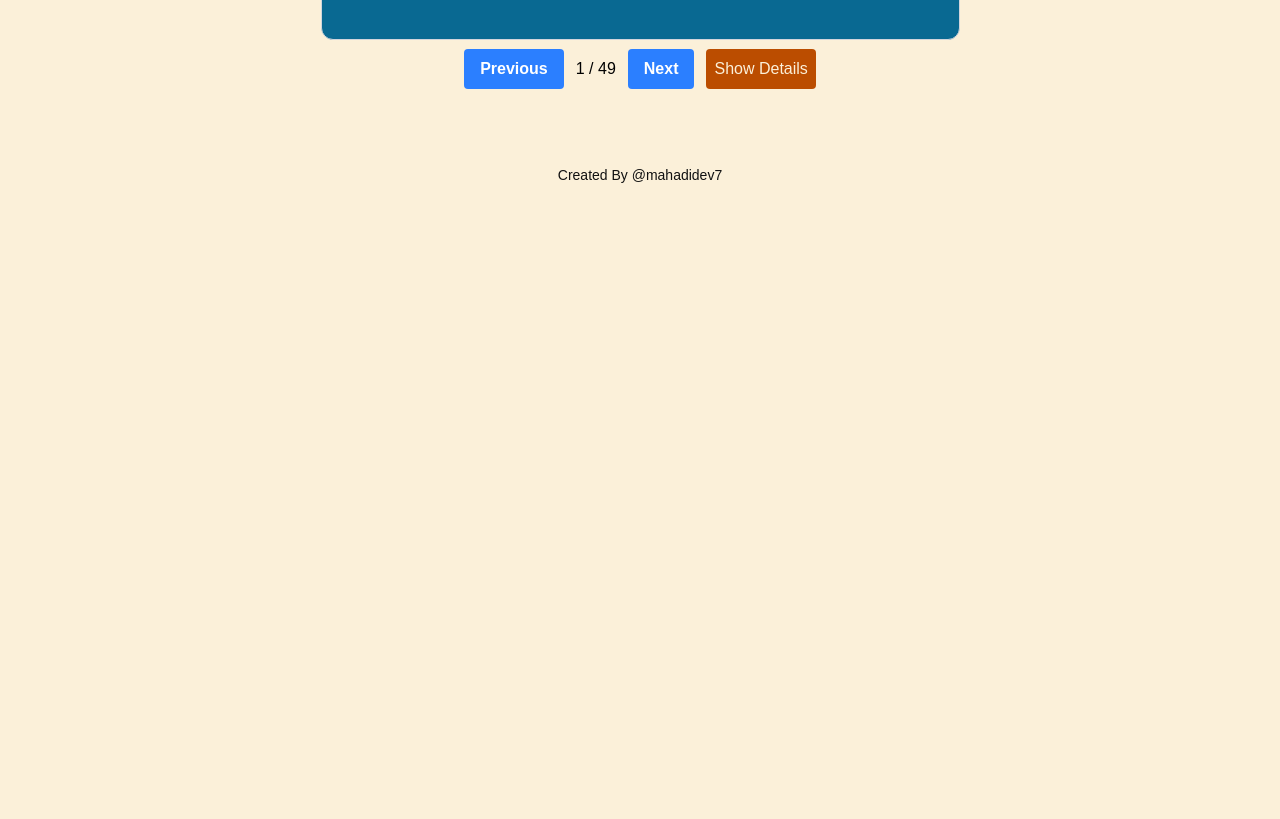
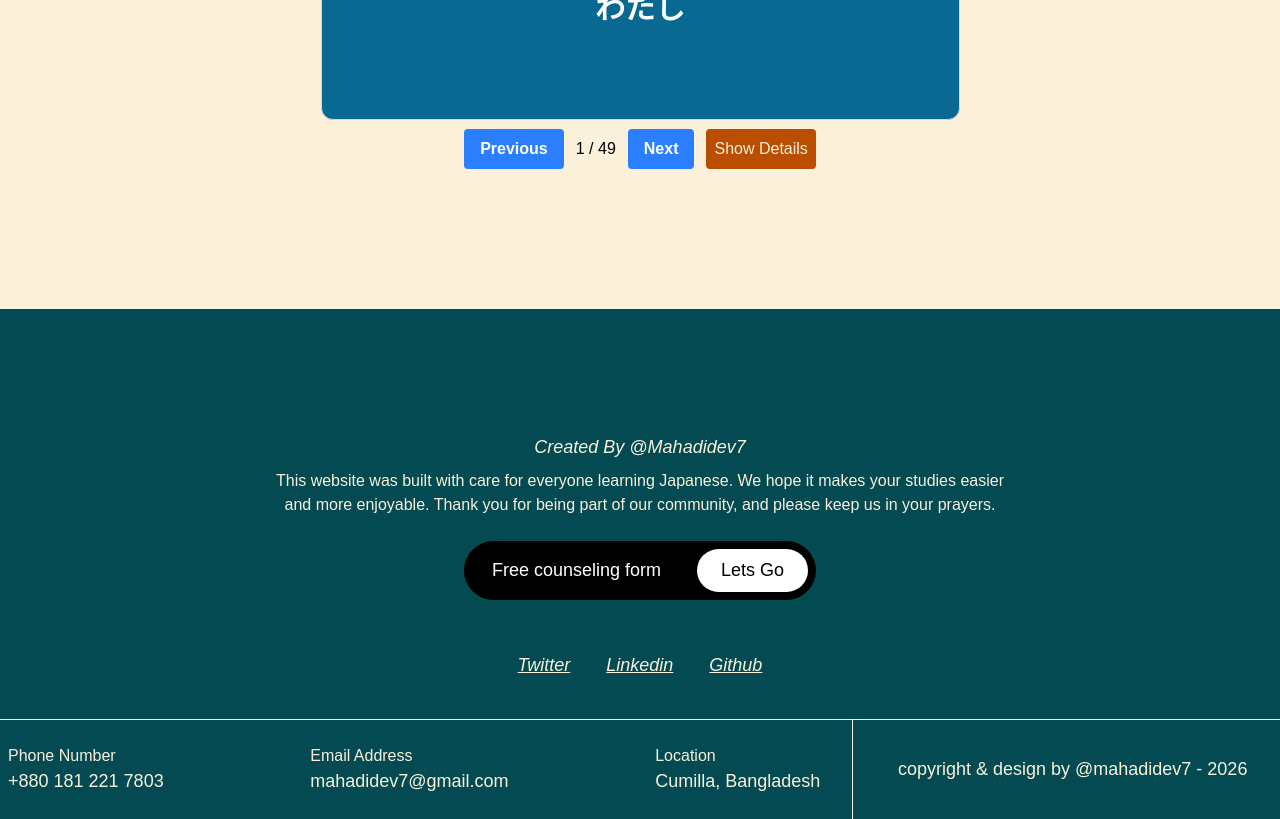
Before and after one commit to mahadidev7/jpDictionnary, a Next.js app: page / in a window 1280 px wide. Shown: the part 280-1099 px from the top of the page. Before the commit the page ends 800 px from the top, so only its background shows below. Built offline with nearby package versions, Linux system fonts and the light colour scheme.

Commit message:
dfd54654

```diff
--- a/app/page.tsx
+++ b/app/page.tsx
@@ -1,6 +1,7 @@
 "use client";
 import { useState } from "react";
 import { jpN5 } from "./data/jpN5";
+import Image from "next/image";
 
 type VocabItem = {
   japanese: string;
@@ -77,9 +78,10 @@ export default function Home() {
   };
 
   return (
-    <div className="relative w-full h-screen flex flex-col justify-start items-center">
-      <div className="flex w-full p-2 gap-2 md:py-4 overflow-auto">
+    <div className="relative w-full h-full flex flex-col justify-start items-center">
+      <div className="flex w-full p-2 gap-2 overflow-x-auto">
         <select
+          id="framework"
           className="bg-[#D9D9D9] p-1 text-black rounded"
           onChange={(e) => {
             const lessonIndex = Number(e.target.value);
@@ -151,8 +153,8 @@ export default function Home() {
         </button>
       </div>
 
-      {isSlider ? (
-        <>
+      {isSlider && (
+        <div className="w-full my-24">
           <div className="flex flex-col justify-center items-center w-full border">
             <p className="text-[#666] text-left md:w-1/2 w-full px-2">
               {showText}
@@ -169,12 +171,12 @@ export default function Home() {
                         src={`https://w.soundcloud.com/player/?url=https%3A//api.soundcloud.com/tracks/soundcloud%253Atracks%${lessonVocab[sliderActiveVocab]?.audio}&color=%23ff5500&auto_play=true&hide_related=true&show_comments=false&show_user=false&show_reposts=false`}
                       ></iframe>
                       <input
-                        className={` p-2 text-black rounded px-4 w-full mt-2 outline-none ${textError === 'error' ? 'bg-[#f0aaaa]' : 'bg-[#D9D9D9]' }`}
+                        className={` p-2 text-black rounded px-4 w-full mt-2 outline-none ${textError === "error" ? "bg-[#f0aaaa]" : textError === "success" ? 'bg-[#9ffadf]' : 'bg-[#D9D9D9]'} `}
                         type="text"
                         value={text}
                         placeholder="Enter listening word"
                         onChange={handleChange}
-                        onFocus={ () => setTextError("success")}
+                        onFocus={() => setTextError("54")}
                       />
                       <button
                         onClick={handleCheck}
@@ -225,51 +227,95 @@ export default function Home() {
               Show Details
             </button>
           </div>
-        </>
-      ) : (
-        <div className="vocab-list flex flex-wrap justify-normal items-center gap-2 p-1">
-          {lessonVocab?.map((vocab, index) => (
-            <div
-              key={index}
-              onClick={() => {
-                setSliderActiveVocab(index);
-              }}
-              className="border-b border-gray-300 rounded p-2 w-full flex flex-row justify-between items-center"
-            >
-              <div className="w-[20%] ">
-                <p className="text-[30px] font-bold text-[#000000]">
-                  {vocab?.japanese}
-                </p>
-                <p className="text-[16px] text-[#000000]">
-                  ( {vocab?.pronounce} )
-                </p>
-                <p className="text-[16px] text-[#000000]">
-                  ( {vocab?.english_pronounce} )
-                </p>
-              </div>
-              <p className="text-[14px] text-[#000000] w-[20%]">
-                {vocab?.kanji}
-              </p>
-              <p className="text-lg text-[#000000] w-[20%] ">
-                {vocab?.english}
-              </p>
-              <p className="text-[14px] text-[#000000] w-[20%]">
-                {vocab?.bangle}, [{index + 1}]
-              </p>
-            </div>
-          ))}
         </div>
       )}
 
-      <div className="flex flex-wrap gap-2 justify-center items-center w-full p-2">
+      {/* footer  */}
+      <div className="bg-[#034a53] w-full">
+        <div className="flex justify-center items-center gap-2 flex-col mt-28 p-3">
           <a
             href="https://mahadidev7.vercel.app/"
             target="_blank"
-          rel="noopener noreferrer"
-          className="text-[#111111] my-6 text-center text-[14px]"
+            className="text-lg italic capitalize"
           >
             Created By @mahadidev7
           </a>
+          <p className="text-center md:w-3/5 w-80 text-[16px]">
+            This website was built with care for everyone learning Japanese. We
+            hope it makes your studies easier and more enjoyable. Thank you for
+            being part of our community, and please keep us in your prayers.
+          </p>
+          <div className=" rounded-full flex p-2 md:justify-between justify-center gap-2 md:gap-0 items-center mt-4 flex-wrap bg-black">
+            <p className="text-[18px] px-9 pl-5 text-white">
+              Free counseling form
+            </p>
+            <a
+              href="https://forms.gle/X3BGRT5xHmX8Gj669"
+              target="_blank"
+              className="text-center text-black text-[18px] bg-white text-p_primary p-6 py-2 rounded-full"
+            >
+              Lets Go
+            </a>
+          </div>
+        </div>
+        <div className="flex justify-center items-center gap-9 flex-wrap my-10">
+          <a
+            href="https://twitter.com/mahadidev7"
+            target="_blank"
+            className="text-[18px] capitalize italic underline"
+          >
+            twitter
+          </a>
+          <a
+            href="https://www.linkedin.com/in/mahadidev7/"
+            target="_blank"
+            className="text-[18px] capitalize italic underline"
+          >
+            linkedin
+          </a>
+          <a
+            href="https://github.com/mahadidev7"
+            target="_blank"
+            className="text-[18px] capitalize italic underline"
+          >
+            github
+          </a>
+        </div>
+        <div className="border-t border-borderGray ">
+          <div className="flex justify-center items-center relative">
+            <div className="md:w-[1440px] w-full undefined">
+              <div className="grid grid-cols-1 lg:grid-cols-3">
+                <div className="lg:col-span-2 lg:border-r border-borderGray  py-4 lg:pr-6">
+                  <div className="md:flex justify-between items-center flex-wrap gap-2 px-2">
+                    <div className="flex justify-between items-center md:items-start py-2 flex-col flex-wrap">
+                      <p className="text-[16px] capitalize">Phone Number</p>
+                      <p className="text-[18px] text-secondary className=">
+                        +880 181 221 7803
+                      </p>
+                    </div>
+                    <div className="flex justify-between items-center md:items-start py-2 flex-col flex-wrap">
+                      <p className="text-[16px] capitalize">Email Address</p>
+                      <p className="text-[18px] text-secondary className=">
+                        mahadidev7@gmail.com
+                      </p>
+                    </div>
+                    <div className="flex justify-between items-center md:items-start py-2 flex-col flex-wrap">
+                      <p className="text-[16px] capitalize">location</p>
+                      <p className="text-[18px] text-secondary className=">
+                        Cumilla, Bangladesh
+                      </p>
+                    </div>
+                  </div>
+                </div>
+                <div className="col-span-1 pl-3 py-4 flex justify-center items-center border-y lg:border-none border-borderGray">
+                  <p className="lowercase text-[18px] text-center">
+                    copyright &amp; Design By @mahadidev7 - 2026
+                  </p>
+                </div>
+              </div>
+            </div>
+          </div>
+        </div>
       </div>
 
       {/* drower  */}
@@ -287,37 +333,37 @@ export default function Home() {
                 className="text-[30px] font-bold text-[#000000] border-b-2 border-gray-200"
                 onClick={() => showTextHandler("japanese")}
               >
-                {lessonVocab[sliderActiveVocab]?.japanese}
+               japanese:  {lessonVocab[sliderActiveVocab]?.japanese}
               </p>
               <p
                 className="text-[16px] text-[#000000] border-b border-gray-200"
                 onClick={() => showTextHandler("pronounce")}
               >
-                ( {lessonVocab[sliderActiveVocab]?.pronounce} )
+                Bangla Pronounce: {lessonVocab[sliderActiveVocab]?.pronounce}
               </p>
               <p
                 className="text-lg text-[#000000] border-b border-gray-200"
                 onClick={() => showTextHandler("english")}
               >
-                {lessonVocab[sliderActiveVocab]?.english || "---"}
+                English Pronounce : {lessonVocab[sliderActiveVocab]?.english || "---"}
               </p>
               <p
                 className="text-[14px] text-[#000000] border-b border-gray-200"
                 onClick={() => showTextHandler("bangle")}
               >
-                {lessonVocab[sliderActiveVocab]?.bangle || "---"}
+               Bangla :  {lessonVocab[sliderActiveVocab]?.bangle || "---"}
               </p>
               <p
                 className="text-[25px] text-[#000000] border-b border-gray-200"
                 onClick={() => showTextHandler("kanji")}
               >
-                {lessonVocab[sliderActiveVocab]?.kanji || "---"}
+              Kanji:   {lessonVocab[sliderActiveVocab]?.kanji || "---"}
               </p>
               <p
                 className="text-[25px] text-[#000000] border-b border-gray-200"
                 onClick={() => audioHandler("audio")}
               >
-                listening test: {lessonVocab[sliderActiveVocab]?.audio || "---"}
+                listening ID: {lessonVocab[sliderActiveVocab]?.audio || "---"}
               </p>
               <iframe
                 width="auto"
```
Lines whose indentation alone changed are shown as unchanged.
